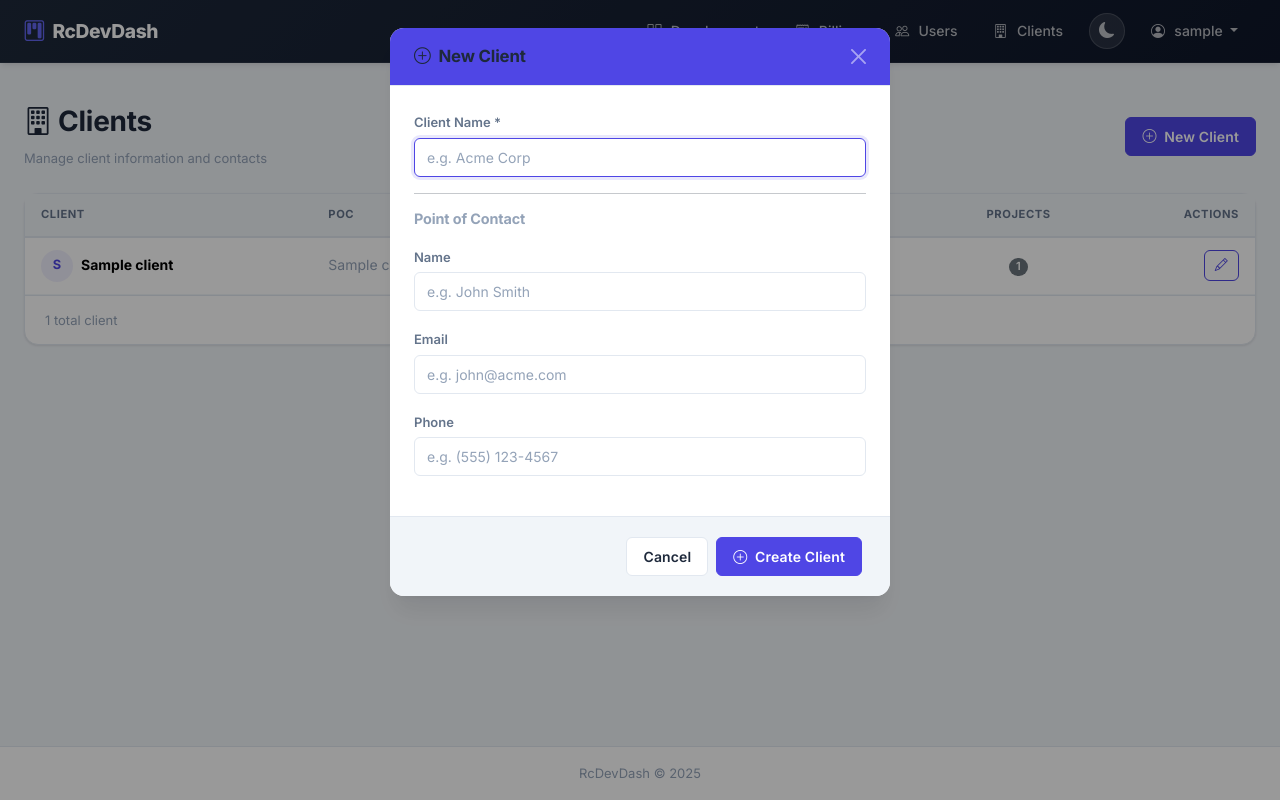
After one commit to Right-Click-Dev/RcDevDash, a Flask app: page /clients in a window 1280 px wide, after a click on "New Client". The commit adds this page. Run offline with Flask 3, Linux system fonts and the light colour scheme; a user stored in the database is signed in; tables that the repository leaves empty hold one stand-in row (values such as "Sample post").

Commit message:
Bunch of updates

```diff
--- a/app.py
+++ b/app.py
@@ -597,7 +597,15 @@ def billing_dashboard():
         base_query = base_query.filter(Project.status != 'archived')
     projects = base_query.order_by(Project.updated_at.desc()).all()
     clients = Client.query.order_by(Client.name).all()
-    return render_template('billing_dashboard.html', projects=projects, clients=clients, show_archived=show_archived)
+
+    # Group projects by client name
+    from collections import OrderedDict
+    grouped = OrderedDict()
+    for project in projects:
+        client_name = project.client.name if project.client else 'Unassigned'
+        grouped.setdefault(client_name, []).append(project)
+
+    return render_template('billing_dashboard.html', projects=projects, grouped_projects=grouped, clients=clients, show_archived=show_archived)
 
 
 @app.route('/billing/<int:project_id>')
@@ -779,12 +787,15 @@ def add_expense():
 
         expense_date = datetime.strptime(expense_date_str, '%Y-%m-%d').date() if expense_date_str else date.today()
 
+        link = request.form.get('link', '').strip() or None
+
         expense = Expense(
             project_id=project_id,
             description=description,
             amount=amount,
             category=category or 'General',
-            expense_date=expense_date
+            expense_date=expense_date,
+            link=link
         )
         db.session.add(expense)
         db.session.commit()
@@ -809,6 +820,7 @@ def edit_expense(expense_id):
         expense.description = request.form.get('description', '').strip()
         expense.amount = float(request.form.get('amount', 0))
         expense.category = request.form.get('category', 'General').strip() or 'General'
+        expense.link = request.form.get('link', '').strip() or None
         expense.invoiced = request.form.get('invoiced') == 'on'
         expense_date_str = request.form.get('expense_date')
         if expense_date_str:
@@ -938,6 +950,14 @@ def reactivate_project(project_id):
 # CLIENT ROUTES
 # =============================================================================
 
+@app.route('/clients')
+@admin_required
+def client_management():
+    """Client management page"""
+    clients = Client.query.order_by(Client.name).all()
+    return render_template('client_management.html', clients=clients)
+
+
 @app.route('/api/client/create', methods=['POST'])
 @login_required
 def create_client():
@@ -953,15 +973,67 @@ def create_client():
             flash(f'Client "{name}" already exists.', 'error')
             return redirect(request.referrer or url_for('home'))
 
-        client = Client(name=name)
+        client = Client(
+            name=name,
+            contact_name=request.form.get('contact_name', '').strip() or None,
+            contact_email=request.form.get('contact_email', '').strip() or None,
+            contact_phone=request.form.get('contact_phone', '').strip() or None,
+        )
         db.session.add(client)
         db.session.commit()
         flash(f'Client "{name}" created successfully!', 'success')
-        return redirect(request.referrer or url_for('home'))
+        return redirect(request.referrer or url_for('client_management'))
     except Exception as e:
         db.session.rollback()
         flash(f'Error creating client: {str(e)}', 'error')
         return redirect(request.referrer or url_for('home'))
+
+
+@app.route('/api/client/<int:client_id>/update', methods=['POST'])
+@admin_required
+def update_client(client_id):
+    """Update a client"""
+    client = Client.query.get_or_404(client_id)
+    try:
+        name = request.form.get('name', '').strip()
+        if not name:
+            flash('Client name is required.', 'error')
+            return redirect(url_for('client_management'))
+
+        existing = Client.query.filter(Client.name == name, Client.id != client_id).first()
+        if existing:
+            flash(f'Client "{name}" already exists.', 'error')
+            return redirect(url_for('client_management'))
+
+        client.name = name
+        client.contact_name = request.form.get('contact_name', '').strip() or None
+        client.contact_email = request.form.get('contact_email', '').strip() or None
+        client.contact_phone = request.form.get('contact_phone', '').strip() or None
+        db.session.commit()
+        flash(f'Client "{name}" updated successfully!', 'success')
+    except Exception as e:
+        db.session.rollback()
+        flash(f'Error updating client: {str(e)}', 'error')
+    return redirect(url_for('client_management'))
+
+
+@app.route('/api/client/<int:client_id>/delete', methods=['POST'])
+@admin_required
+def delete_client(client_id):
+    """Delete a client"""
+    client = Client.query.get_or_404(client_id)
+    try:
+        if client.projects:
+            flash(f'Cannot delete "{client.name}" — it has {len(client.projects)} project(s) assigned.', 'error')
+            return redirect(url_for('client_management'))
+        name = client.name
+        db.session.delete(client)
+        db.session.commit()
+        flash(f'Client "{name}" deleted.', 'success')
+    except Exception as e:
+        db.session.rollback()
+        flash(f'Error deleting client: {str(e)}', 'error')
+    return redirect(url_for('client_management'))
 
 
 # =============================================================================
@@ -1047,6 +1119,7 @@ def add_phase():
         description = request.form.get('description', '').strip()
         amount = float(request.form.get('amount', 0) or 0)
         hours_budget = float(request.form.get('hours_budget', 0) or 0)
+        is_extension = request.form.get('is_extension') == 'on'
         redirect_to = request.form.get('redirect_to', 'billing')
 
         redirect_url = url_for('project_detail', project_id=project_id) if redirect_to == 'dev' else url_for('billing_detail', project_id=project_id)
@@ -1057,6 +1130,8 @@ def add_phase():
 
         # Get next sort order
         max_order = db.session.query(db.func.max(Phase.sort_order)).filter_by(project_id=project_id).scalar() or 0
+
+        link = request.form.get('link', '').strip() or None
 
         phase = Phase(
             project_id=project_id,
@@ -1064,6 +1139,8 @@ def add_phase():
             description=description or None,
             amount=amount,
             hours_budget=hours_budget,
+            is_extension=is_extension,
+            link=link,
             sort_order=max_order + 1
         )
         db.session.add(phase)
@@ -1090,6 +1167,8 @@ def edit_phase(phase_id):
         phase.description = request.form.get('description', '').strip() or None
         phase.amount = float(request.form.get('amount', 0) or 0)
         phase.hours_budget = float(request.form.get('hours_budget', 0) or 0)
+        phase.is_extension = request.form.get('is_extension') == 'on'
+        phase.link = request.form.get('link', '').strip() or None
         new_status = request.form.get('status')
         if new_status and new_status in Phase.STATUSES:
             phase.status = new_status
--- a/templates/base.html
+++ b/templates/base.html
@@ -59,6 +59,11 @@
                     <li class="nav-item">
                         <a class="nav-link" href="{{ url_for('user_management') }}">
                             <i class="bi bi-people"></i> Users
+                        </a>
+                    </li>
+                    <li class="nav-item">
+                        <a class="nav-link" href="{{ url_for('client_management') }}">
+                            <i class="bi bi-building"></i> Clients
                         </a>
                     </li>
                     {% endif %}
--- /dev/null
+++ b/templates/client_management.html
@@ -0,0 +1,192 @@
+{% extends "base.html" %}
+
+{% block title %}Clients - RcDevDash{% endblock %}
+
+{% block content %}
+<!-- Page Header -->
+<div class="d-flex justify-content-between align-items-center mb-4">
+    <div>
+        <h1><i class="bi bi-building"></i> Clients</h1>
+        <p class="text-muted mb-0 small">Manage client information and contacts</p>
+    </div>
+    <button class="btn btn-primary" data-bs-toggle="modal" data-bs-target="#newClientModal">
+        <i class="bi bi-plus-circle me-1"></i> New Client
+    </button>
+</div>
+
+<!-- Clients Table -->
+<div class="card">
+    <div class="card-body p-0">
+        <div class="table-responsive">
+            <table class="table table-hover align-middle mb-0">
+                <thead class="table-light">
+                    <tr>
+                        <th>Client</th>
+                        <th>POC</th>
+                        <th>Email</th>
+                        <th>Phone</th>
+                        <th class="text-center">Projects</th>
+                        <th class="text-end">Actions</th>
+                    </tr>
+                </thead>
+                <tbody>
+                    {% for client in clients %}
+                    <tr>
+                        <td>
+                            <div class="d-flex align-items-center">
+                                <div class="d-flex align-items-center justify-content-center rounded-circle bg-brand-light text-brand" style="width: 32px; height: 32px; font-weight: 700; font-size: 0.8rem;">
+                                    {{ client.name[0]|upper }}
+                                </div>
+                                <span class="ms-2 fw-bold">{{ client.name }}</span>
+                            </div>
+                        </td>
+                        <td class="text-muted">{{ client.contact_name or '-' }}</td>
+                        <td>
+                            {% if client.contact_email %}
+                            <a href="mailto:{{ client.contact_email }}" class="text-decoration-none small">{{ client.contact_email }}</a>
+                            {% else %}
+                            <span class="text-muted">-</span>
+                            {% endif %}
+                        </td>
+                        <td>
+                            {% if client.contact_phone %}
+                            <a href="tel:{{ client.contact_phone }}" class="text-decoration-none small">{{ client.contact_phone }}</a>
+                            {% else %}
+                            <span class="text-muted">-</span>
+                            {% endif %}
+                        </td>
+                        <td class="text-center">
+                            <span class="badge bg-secondary">{{ client.projects|length }}</span>
+                        </td>
+                        <td class="text-end">
+                            <div class="d-flex gap-1 justify-content-end">
+                                <button class="btn btn-sm btn-outline-primary" data-bs-toggle="modal" data-bs-target="#editClientModal{{ client.id }}" title="Edit">
+                                    <i class="bi bi-pencil"></i>
+                                </button>
+                                {% if client.projects|length == 0 %}
+                                <button class="btn btn-sm btn-outline-danger" data-bs-toggle="modal" data-bs-target="#deleteClientModal{{ client.id }}" title="Delete">
+                                    <i class="bi bi-trash"></i>
+                                </button>
+                                {% endif %}
+                            </div>
+                        </td>
+                    </tr>
+                    {% endfor %}
+                    {% if not clients %}
+                    <tr>
+                        <td colspan="6" class="text-center text-muted py-4">No clients yet. Click "New Client" to add one.</td>
+                    </tr>
+                    {% endif %}
+                </tbody>
+            </table>
+        </div>
+    </div>
+    <div class="card-footer">
+        <small class="text-muted">{{ clients|length }} total client{{ 's' if clients|length != 1 }}</small>
+    </div>
+</div>
+
+<!-- New Client Modal -->
+<div class="modal fade" id="newClientModal" tabindex="-1">
+    <div class="modal-dialog">
+        <div class="modal-content">
+            <div class="modal-header bg-primary text-white">
+                <h5 class="modal-title"><i class="bi bi-plus-circle me-1"></i> New Client</h5>
+                <button type="button" class="btn-close btn-close-white" data-bs-dismiss="modal"></button>
+            </div>
+            <form method="POST" action="{{ url_for('create_client') }}">
+                <div class="modal-body">
+                    <div class="mb-3">
+                        <label for="name" class="form-label">Client Name *</label>
+                        <input type="text" class="form-control" id="name" name="name" placeholder="e.g. Acme Corp" required>
+                    </div>
+                    <hr>
+                    <h6 class="text-muted mb-3">Point of Contact</h6>
+                    <div class="mb-3">
+                        <label for="contact_name" class="form-label">Name</label>
+                        <input type="text" class="form-control" id="contact_name" name="contact_name" placeholder="e.g. John Smith">
+                    </div>
+                    <div class="mb-3">
+                        <label for="contact_email" class="form-label">Email</label>
+                        <input type="email" class="form-control" id="contact_email" name="contact_email" placeholder="e.g. john@acme.com">
+                    </div>
+                    <div class="mb-3">
+                        <label for="contact_phone" class="form-label">Phone</label>
+                        <input type="tel" class="form-control" id="contact_phone" name="contact_phone" placeholder="e.g. (555) 123-4567">
+                    </div>
+                </div>
+                <div class="modal-footer">
+                    <button type="button" class="btn btn-light" data-bs-dismiss="modal">Cancel</button>
+                    <button type="submit" class="btn btn-primary"><i class="bi bi-plus-circle me-1"></i> Create Client</button>
+                </div>
+            </form>
+        </div>
+    </div>
+</div>
+
+<!-- Edit Client Modals -->
+{% for client in clients %}
+<div class="modal fade" id="editClientModal{{ client.id }}" tabindex="-1">
+    <div class="modal-dialog">
+        <div class="modal-content">
+            <div class="modal-header bg-primary text-white">
+                <h5 class="modal-title"><i class="bi bi-pencil me-1"></i> Edit Client</h5>
+                <button type="button" class="btn-close btn-close-white" data-bs-dismiss="modal"></button>
+            </div>
+            <form method="POST" action="{{ url_for('update_client', client_id=client.id) }}">
+                <div class="modal-body">
+                    <div class="mb-3">
+                        <label for="name_{{ client.id }}" class="form-label">Client Name *</label>
+                        <input type="text" class="form-control" id="name_{{ client.id }}" name="name" value="{{ client.name }}" required>
+                    </div>
+                    <hr>
+                    <h6 class="text-muted mb-3">Point of Contact</h6>
+                    <div class="mb-3">
+                        <label for="contact_name_{{ client.id }}" class="form-label">Name</label>
+                        <input type="text" class="form-control" id="contact_name_{{ client.id }}" name="contact_name" value="{{ client.contact_name or '' }}">
+                    </div>
+                    <div class="mb-3">
+                        <label for="contact_email_{{ client.id }}" class="form-label">Email</label>
+                        <input type="email" class="form-control" id="contact_email_{{ client.id }}" name="contact_email" value="{{ client.contact_email or '' }}">
+                    </div>
+                    <div class="mb-3">
+                        <label for="contact_phone_{{ client.id }}" class="form-label">Phone</label>
+                        <input type="tel" class="form-control" id="contact_phone_{{ client.id }}" name="contact_phone" value="{{ client.contact_phone or '' }}">
+                    </div>
+                </div>
+                <div class="modal-footer">
+                    <button type="button" class="btn btn-light" data-bs-dismiss="modal">Cancel</button>
+                    <button type="submit" class="btn btn-primary"><i class="bi bi-save me-1"></i> Save Changes</button>
+                </div>
+            </form>
+        </div>
+    </div>
+</div>
+{% endfor %}
+
+<!-- Delete Client Modals -->
+{% for client in clients %}
+{% if client.projects|length == 0 %}
+<div class="modal fade" id="deleteClientModal{{ client.id }}" tabindex="-1">
+    <div class="modal-dialog">
+        <div class="modal-content">
+            <div class="modal-header bg-danger text-white">
+                <h5 class="modal-title"><i class="bi bi-exclamation-triangle me-1"></i> Delete Client</h5>
+                <button type="button" class="btn-close btn-close-white" data-bs-dismiss="modal"></button>
+            </div>
+            <div class="modal-body">
+                <p>Are you sure you want to delete <strong>{{ client.name }}</strong>?</p>
+                <p class="text-danger mb-0"><small>This action cannot be undone.</small></p>
+            </div>
+            <div class="modal-footer">
+                <button type="button" class="btn btn-light" data-bs-dismiss="modal">Cancel</button>
+                <form method="POST" action="{{ url_for('delete_client', client_id=client.id) }}" class="d-inline">
+                    <button type="submit" class="btn btn-danger"><i class="bi bi-trash me-1"></i> Delete Client</button>
+                </form>
+            </div>
+        </div>
+    </div>
+</div>
+{% endif %}
+{% endfor %}
+{% endblock %}
```
Also changed, not shown: migrate_client_contacts.py (added, +44 -0 lines), migrate_links.py (added, +43 -0 lines), migrate_phase_extension.py (added, +36 -0 lines), models.py (+13 -2 lines), templates/billing_dashboard.html (+33 -14 lines), templates/billing_detail.html (+54 -33 lines), templates/project_detail.html (+23 -0 lines), .claude/settings.local.json.
